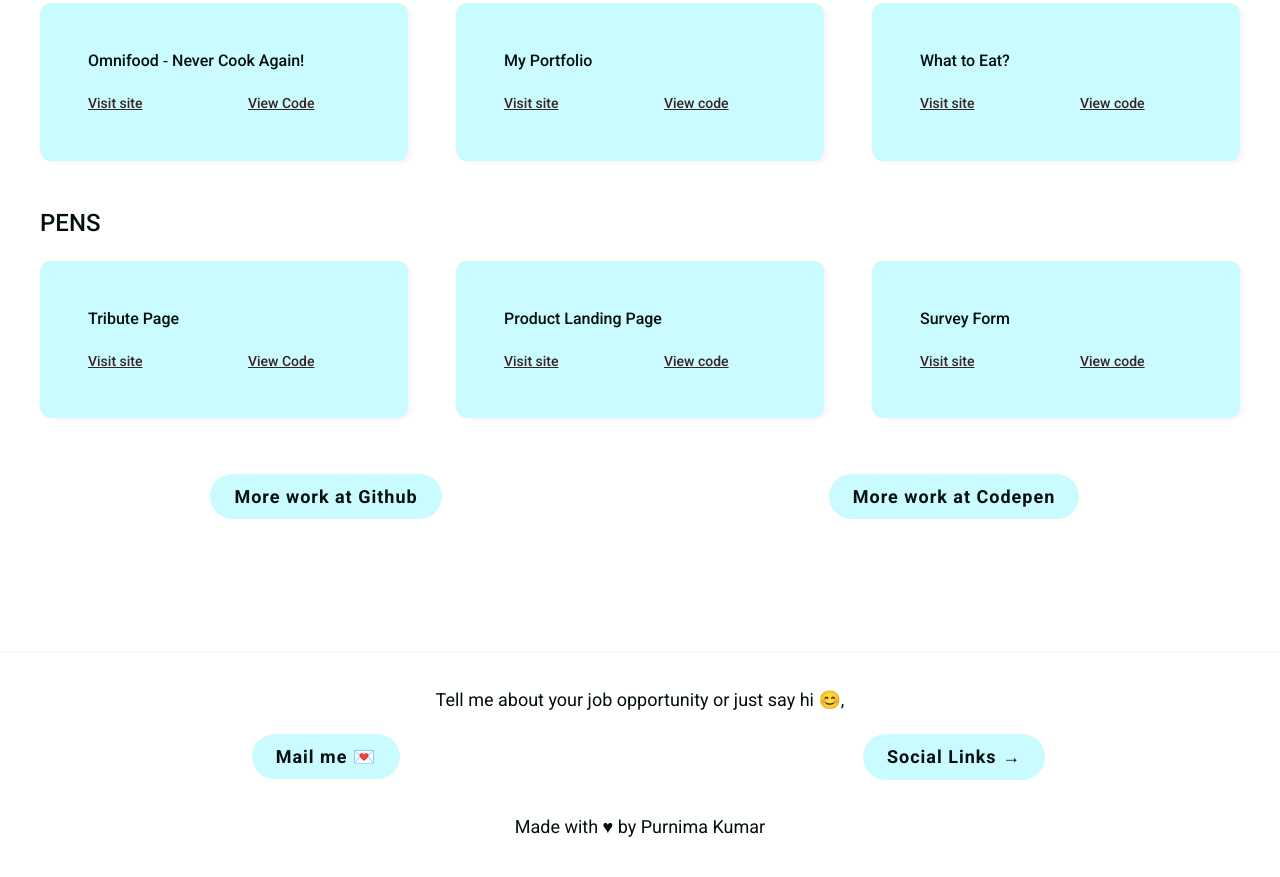
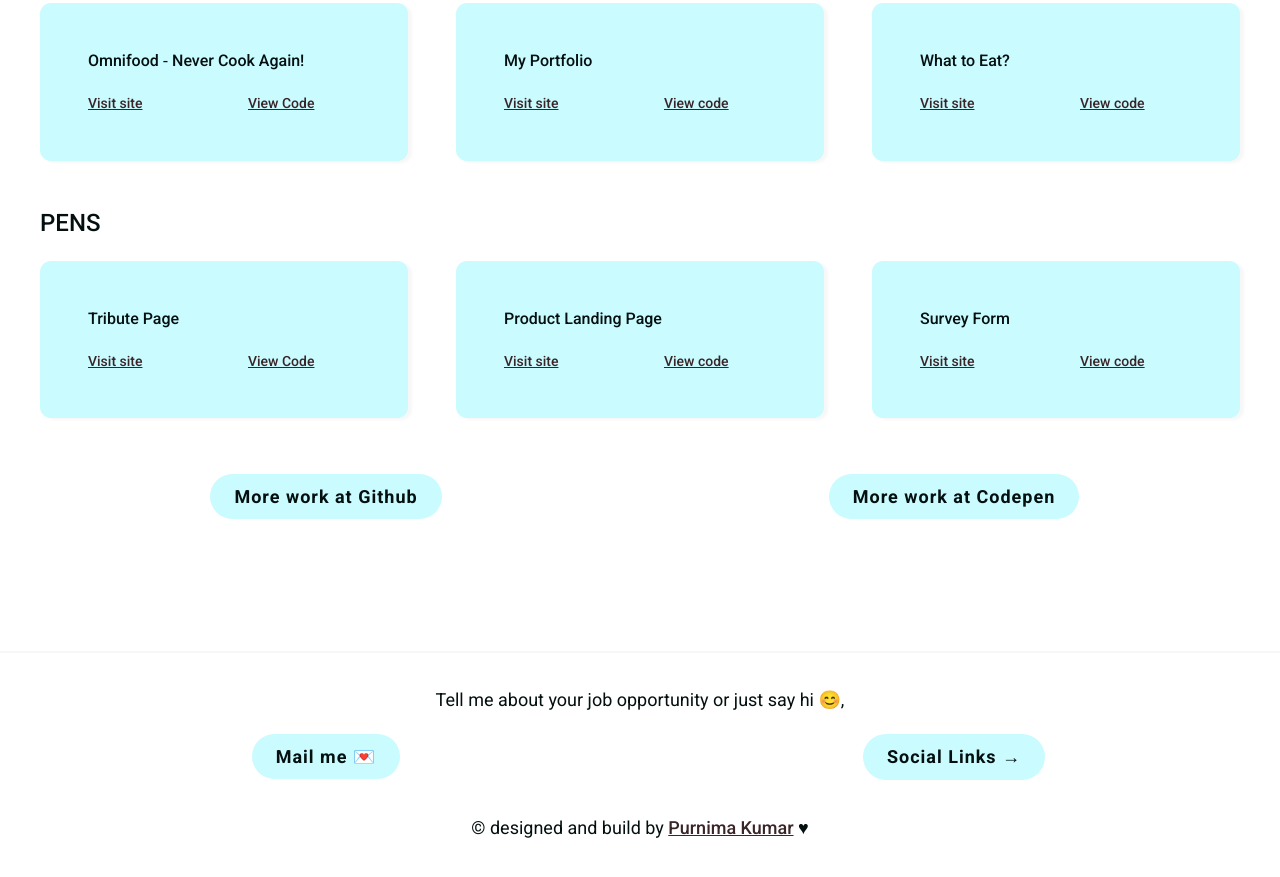
Before and after one commit to purnimakumarr/purnimakumarr.github.io, a plain HTML site: page index.html in a window 1280 px wide. Shown: the part 1191-2068 px from the top of the page. Drawn offline with Linux system fonts and the light colour scheme.

```diff
--- a/index.html
+++ b/index.html
@@ -310,7 +310,15 @@
             >Social Links &rarr;</a
           >
         </div>
-        <p>Made with &hearts; by Purnima Kumar</p>
+        <p>
+          &copy; designed and build by
+          <span
+            ><a class="link-2" href="https://purnimakumarr.github.io"
+              >Purnima Kumar</a
+            ></span
+          >
+          &hearts;
+        </p>
       </footer>
     </main>
   </body>
```
